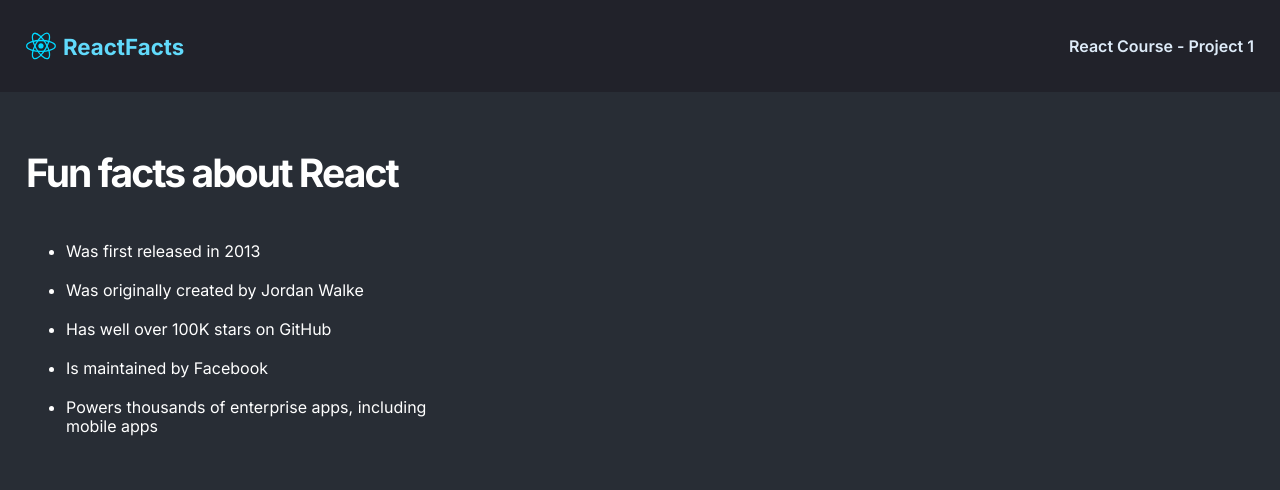
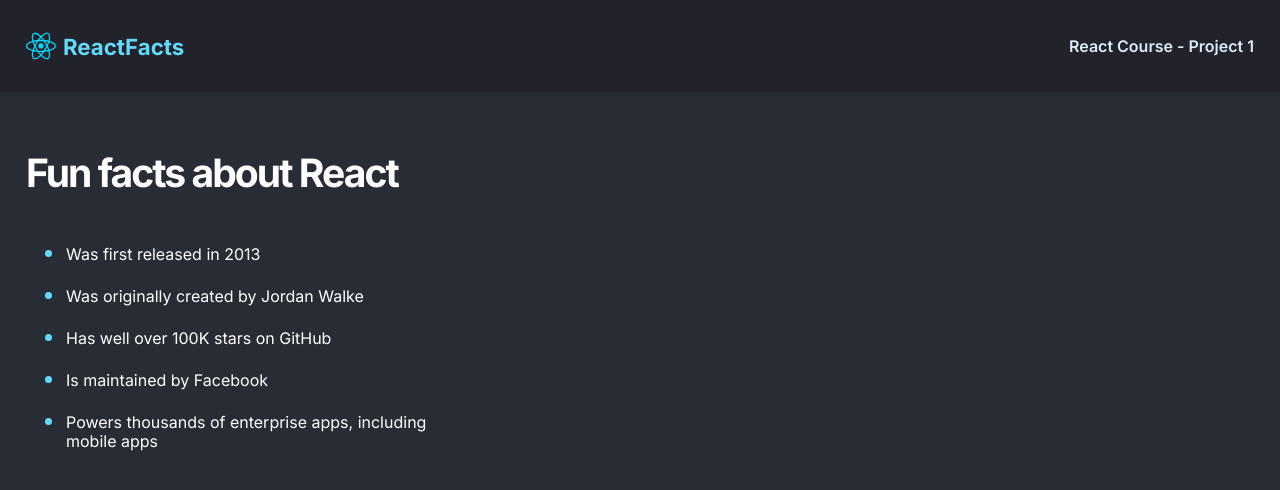
Before and after one commit to deltavitor/react-info, a React (Create React App) app: page / in a window 1280 px wide. Shown: the top 490 px of the page. Built offline with nearby package versions, Linux system fonts and the light colour scheme.

Commit message:
Updated bullet points to make them loyal to the design

```diff
--- a/src/style.css
+++ b/src/style.css
@@ -56,6 +56,11 @@ body {
   font-size: 16px;
 }
 
+.main--list_item::marker {
+  font-size: 1.4rem;
+  color: #61DAFB;
+}
+
 .main--list_item:first-child {
   margin: 0 0 20px 0;
 }
```
